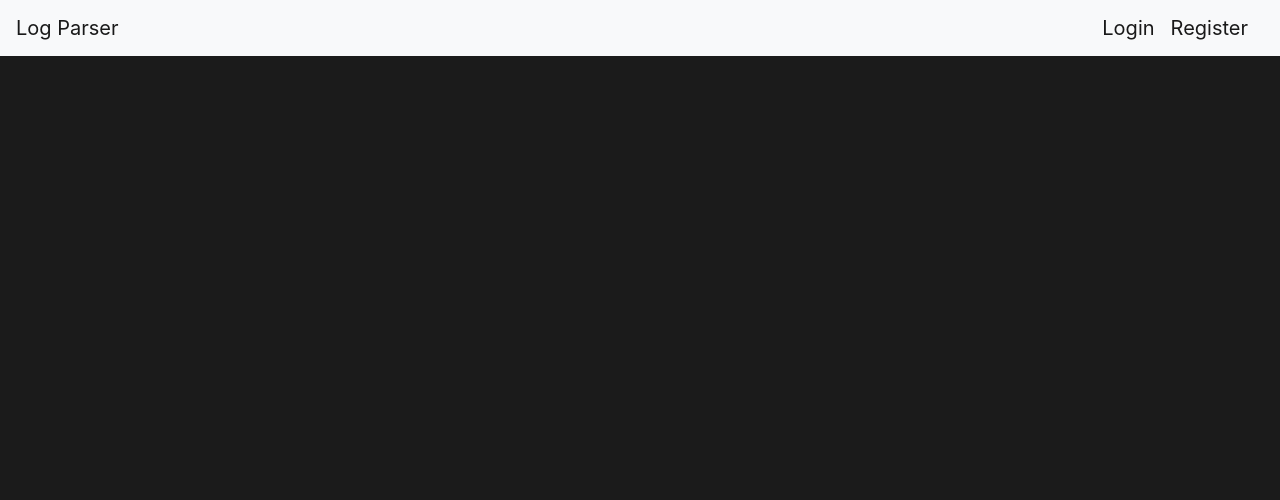
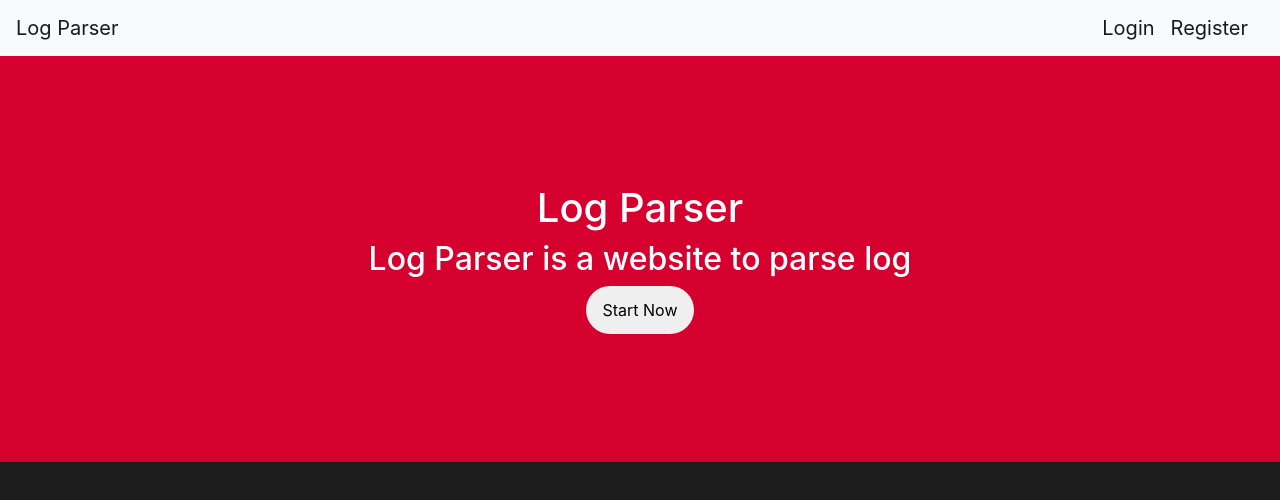
Before and after one commit to achrafOuk/LogParser, a React (Create React App) app in the folder frontend/: page / in a window 1280 px wide. Shown: the top 500 px of the page. Built offline with nearby package versions, Linux system fonts and the light colour scheme.

Commit message:
adding index page

```diff
--- a/frontend/src/App.js
+++ b/frontend/src/App.js
@@ -10,16 +10,12 @@ function App() {
   return (
         <Router>
           <Navbar />
-          <div className="App">
-            <header className="App-header">
           <Switch>
             <Route exact path='/' component={Index}></Route>
             <Route path='/register'component={Register}></Route>
             <Route path='/login'component={Login}></Route>
             <Route path='*' component={Error404} ></Route>
           </Switch>
-          </header>
-          </div>
         </Router>
         );
 }
--- a/frontend/src/components/form/button.js
+++ b/frontend/src/components/form/button.js
@@ -2,10 +2,11 @@ import { Component } from "react";
 
 export default class Button extends Component{
     render(){
-        let buttonText =typeof this.props.text;
         return (
             <>
-            <button type={this.props.type}
+            <button
+            onClick={this.props.click}
+            type={this.props.type}
             className={this.props.class} style={this.props.style}>{this.props.text}</button>
             </>
         );
--- /dev/null
+++ b/frontend/src/controllers/IndexController.js
@@ -0,0 +1,9 @@
+class IndexController {
+    constructor() {
+        this.title = 'LogParser - index';
+        document.querySelector('title').innerText= this.title;
+    }
+
+}
+
+export default IndexController;
--- a/frontend/src/index.css
+++ b/frontend/src/index.css
@@ -5,6 +5,7 @@ body {
     sans-serif;
   -webkit-font-smoothing: antialiased;
   -moz-osx-font-smoothing: grayscale;
+  background-color: #1d1d1d;
 }
 button{
   border: none !important;
--- a/frontend/src/pages/landingpag/index.jsx
+++ b/frontend/src/pages/landingpag/index.jsx
@@ -1,8 +1,33 @@
 import { Component } from "react";
+import Button from "../../components/form/button";
+import IndexController from "../../controllers/IndexController";
+import { Redirect } from "react-router-dom";
 class Index extends Component {
+    constructor(){
+        super();
+        this.state={
+            redirect:false
+        }
+    }
     render() {
+        if(this.state.redirect)
+        {
+            return <Redirect to="/register"/>
+        }
         return (
-        <div></div>
+        <>
+            <div style={{background: "#D6002F",
+            padding: "10%",
+            color:"white"}} class="position-relative aos-init aos-animate" data-aos="fade-up" data-aos-delay="100">
+            <div class="row justify-content-center">
+                    <div class="col-xl-7 col-lg-9 text-center">
+                        <h1>Log Parser</h1>
+                        <h2>Log Parser is a website to parse log</h2>
+                        <Button click={()=>this.setState({redirect:true})} text="Start Now"/>
+                    </div>
+                </div>
+            </div>
+        </>
         );
     }
 }
--- a/frontend/src/pages/register/register.js
+++ b/frontend/src/pages/register/register.js
@@ -1,4 +1,4 @@
-import { Component, useEffect } from "react";
+import { Component} from "react";
 import Form from "../../components/form/form";
 import RegisterController from "../../controllers/registerController";
 import "../../styles/form.css";
```
Also changed, not shown: frontend/src/controllers/AuthController.js (added, +17 -0 lines), frontend/src/models/AuthModel.js (added, +21 -0 lines), frontend/src/pages/fileUpload/fileUpload.jsx (added, +9 -0 lines).
